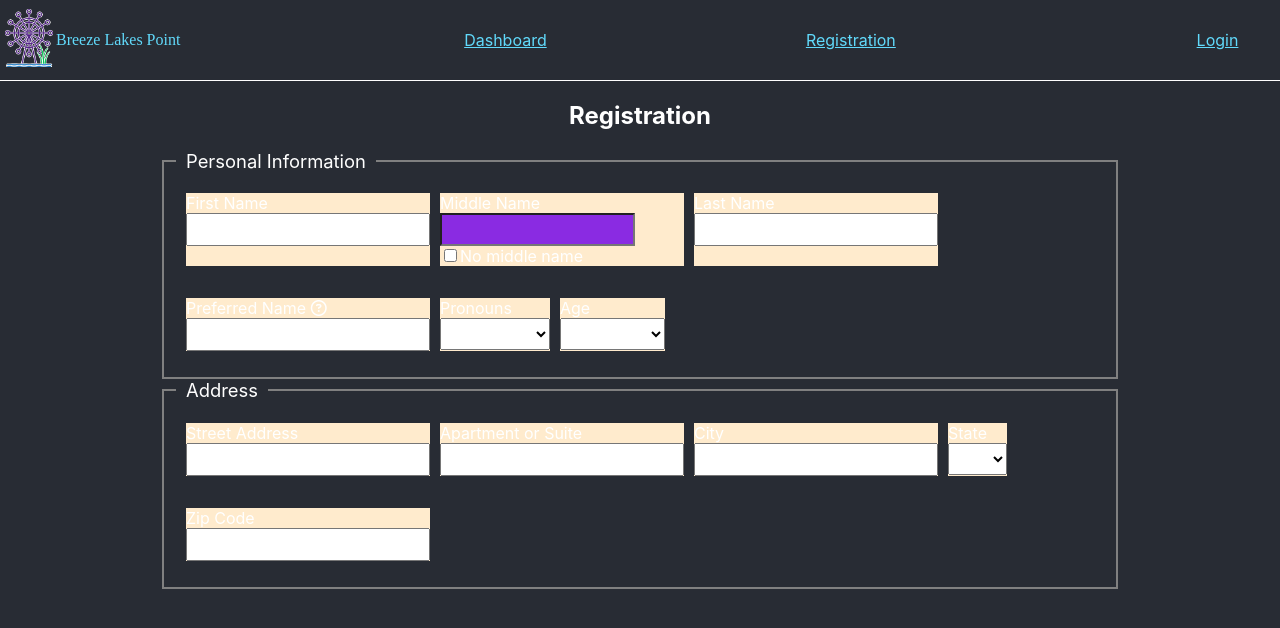
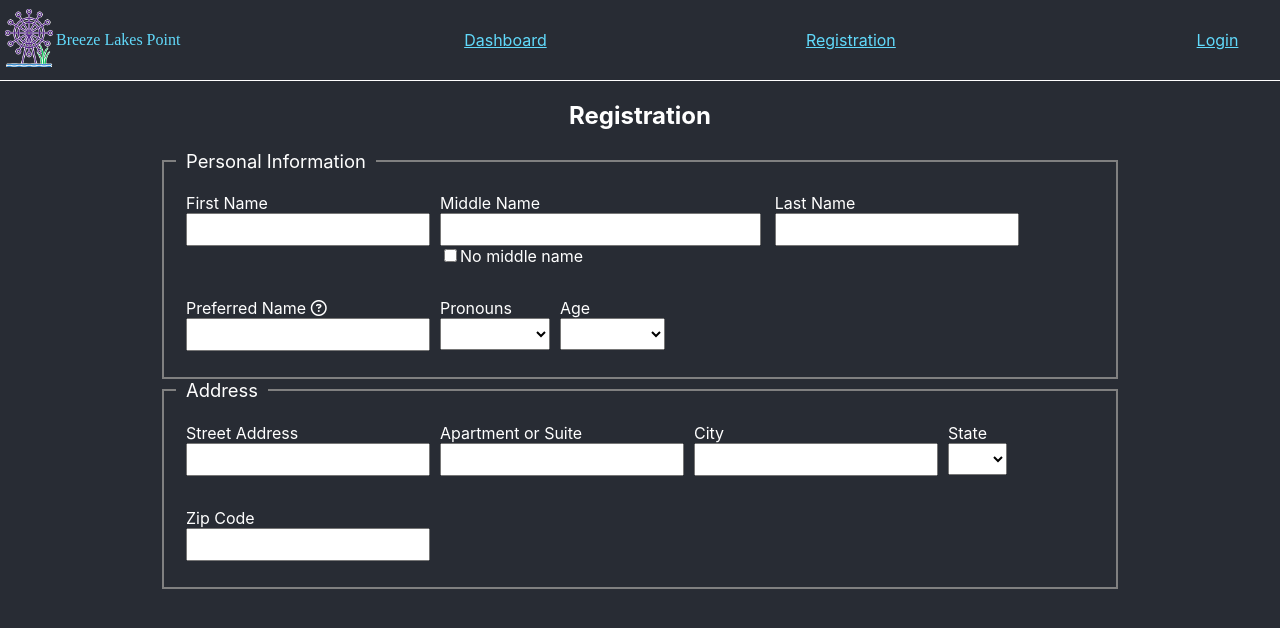
Before and after one commit to kristenkinnearohlmann/breeze-lakes-point-frontend, a React (Create React App) app: page /registration in a window 1280 px wide. Shown: the top 628 px of the page. Built offline with nearby package versions, Linux system fonts and the light colour scheme; a web font is replaced by a local one.

Commit message:
Iterating best solution for shortening input fields

```diff
--- a/src/components/Registration.css
+++ b/src/components/Registration.css
@@ -18,7 +18,6 @@
 }
 
 .input-fields-row > p {
-    background-color: blanchedalmond;
     margin-left: 10px;
 }
 
@@ -32,7 +31,10 @@
     padding: .25rem;
 }
 
-.form-reg #middle_name {
-    background-color: blueviolet;
-    width: calc(75%);
+.input-fields-row > p.middle-name {
+    width: calc(35%);
 }
+
+#middle_name {
+    width: 95%;
+}
--- a/src/components/Registration.js
+++ b/src/components/Registration.js
@@ -48,7 +48,7 @@ class Registration extends Component {
                                 <label htmlFor="first_name">First Name</label><br/>
                                 <input type="text" name="first_name" id="first_name" value={this.state.first_name} onChange={this.handleonChange} />
                             </p>
-                            <p>
+                            <p className="middle-name">
                                 <label htmlFor="middle_name">Middle Name</label><br/>
                                 <input type="text" name="middle_name" id="middle_name" value={this.state.middle_name} onChange={this.handleonChange} /><br/>
                                 <input type="checkbox" name="no_middle_name" id="no_middle_name" value={this.state.no_middle_name} onChange={this.handleonChange} />No middle name
```
